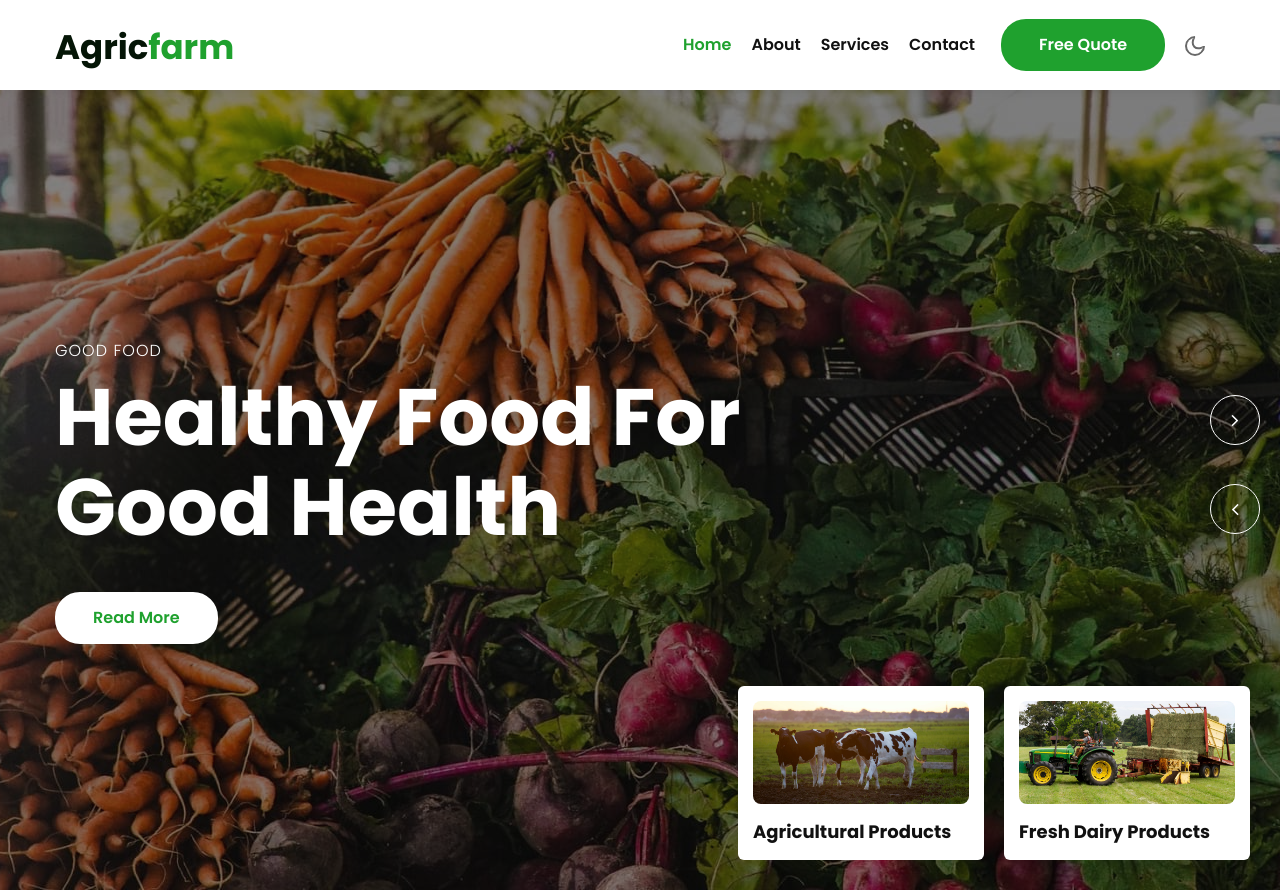
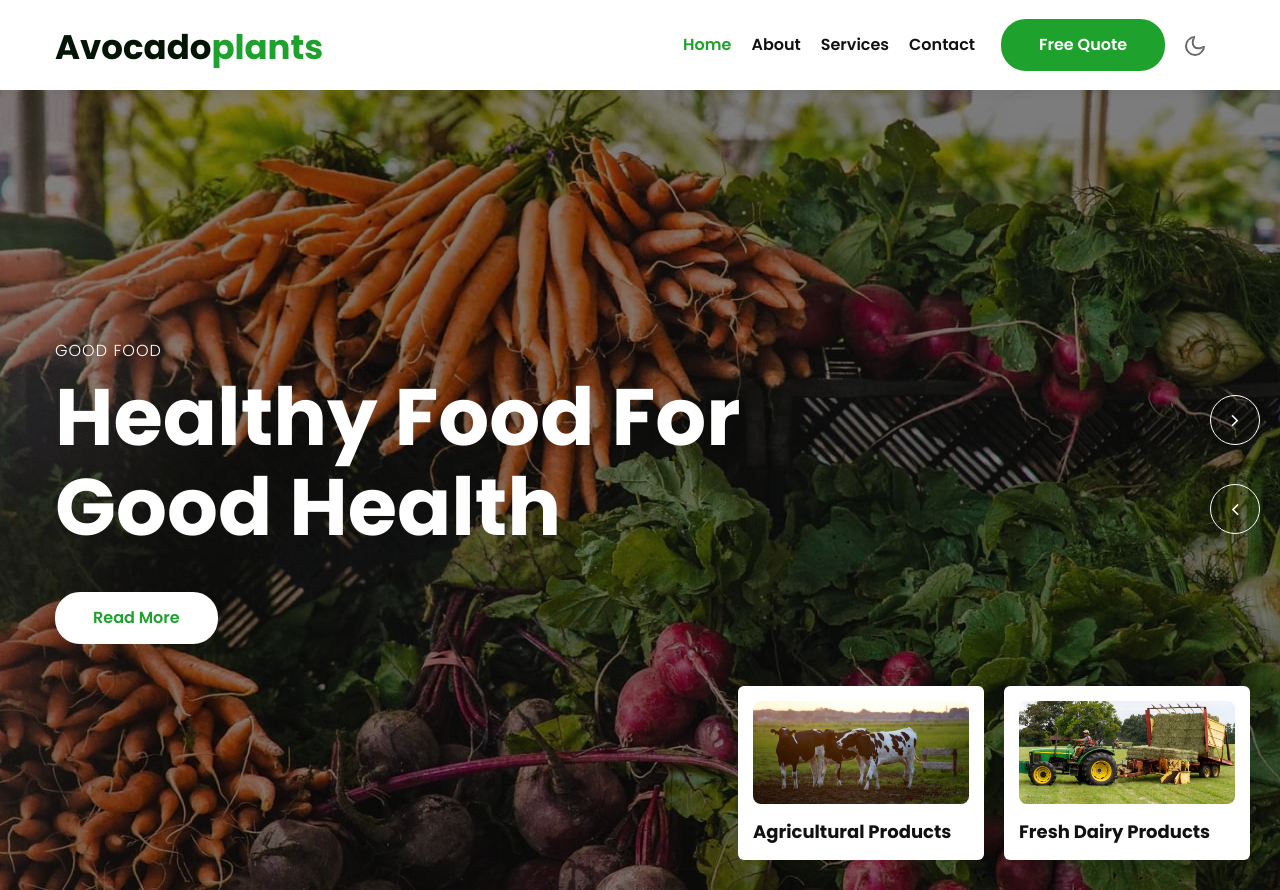
Before and after one commit to webdesignzco/website, a plain HTML site: page index.html in a window 1280 px wide. Shown: the top 890 px of the page. Drawn offline with Linux system fonts and the light colour scheme.

Commit message:
Update index.html

```diff
--- a/index.html
+++ b/index.html
@@ -24,7 +24,7 @@ Author URL: http://w3layouts.com
     <div class="container">
       <nav class="navbar navbar-expand-lg stroke">
         <h1><a class="navbar-brand mr-lg-5" href="index.html">
-            Agric<span>farm</span>
+            Avocado<span>plants</span>
           </a></h1>
         <!-- if logo is image enable this
       <a class="navbar-brand" href="#index.html">
```
